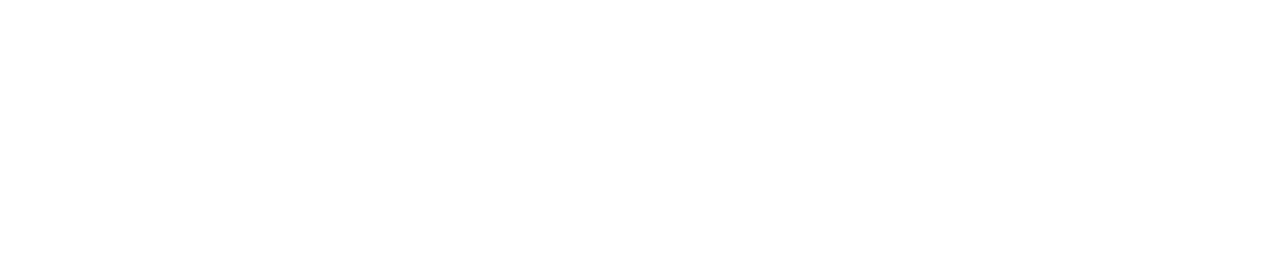
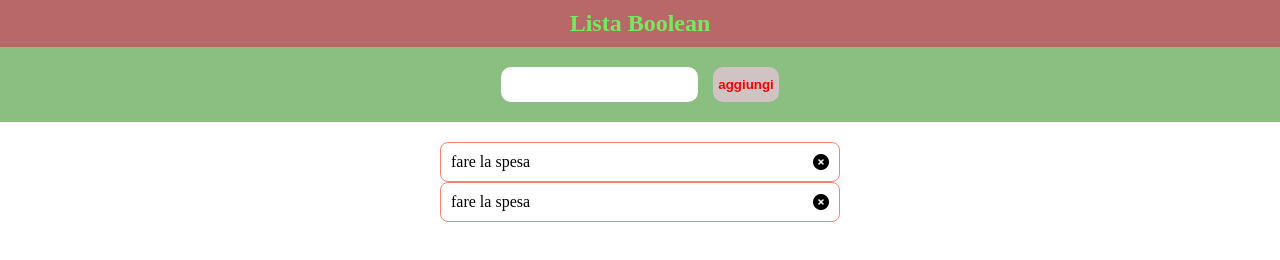
Before and after one commit to stefanom13/vue-todolist, a plain HTML site: page index.html in a window 1280 px wide. Drawn offline with nearby package versions, Linux system fonts and the light colour scheme.

Commit message:
creazione base html css

```diff
--- a/index.html
+++ b/index.html
@@ -5,11 +5,39 @@
     <meta http-equiv="X-UA-Compatible" content="IE=edge">
     <meta name="viewport" content="width=device-width, initial-scale=1.0">
     <title>Todolist</title>
+    <script src="https://cdn.jsdelivr.net/npm/vue@2.6.14/dist/vue.js"></script>
+    <link rel="stylesheet" href="https://cdnjs.cloudflare.com/ajax/libs/font-awesome/6.0.0/css/all.min.css" integrity="sha512-9usAa10IRO0HhonpyAIVpjrylPvoDwiPUiKdWk5t3PyolY1cOd4DSE0Ga+ri4AuTroPR5aQvXU9xC6qOPnzFeg==" crossorigin="anonymous" referrerpolicy="no-referrer" />
     <link rel="stylesheet" href="style.css">
 </head>
 <body>
 
+    <section id="app">
+        <div class="contTitle">
+            <h1>Lista Boolean</h1>
+        </div>
+        <header class="inputList">
+            <input type="text" name="" id="">
+            <input type="button" value="aggiungi">
+        </header>
 
+        <main class="listWrapper">
+            <ul class="todoList">
+                <li class="todo">
+                    fare la spesa
+                    <!-- <i class="fa-solid fa-circle-check"></i> -->
+                    <i class="fa-solid fa-circle-xmark"></i>
+                </li>
+                <li class="todo">
+                    fare la spesa
+                    <!-- <i class="fa-solid fa-circle-check"></i> -->
+                    <i class="fa-solid fa-circle-xmark"></i>
+                </li>
+            </ul>
+        </main>
+
+
+
+    </section>
 
 
     <script src="js/app.js"></script>
--- a/style.css
+++ b/style.css
@@ -0,0 +1,75 @@
+*{
+    box-sizing: border-box;
+    margin: 0;
+    padding: 0;
+}
+
+ul,ol{
+    list-style: none;
+}
+
+/* title  */
+
+.contTitle{
+    display:flex;
+    justify-content: center;
+    background-color:rgb(184, 104, 104);
+    padding:10px 0px;
+}
+.contTitle h1 {
+    color:rgb(118, 233, 92);
+}
+
+.contTitle h1:hover{
+    color:black;
+}
+/* header   */
+
+input {
+    border: none;
+    border-radius: 10px;
+    line-height:25px;
+    padding: 0px 10px;
+}
+.inputList{
+    display:flex;
+    justify-content: center;
+    padding:20px;
+    background-color:rgb(139, 190, 129);
+    gap:15px;
+}
+.inputList:hover{
+    background-color:rgb(118, 233, 92);
+}
+
+input[type="button"] {
+    background-color:rgb(209, 195, 195);
+    color:red;
+    font-weight: 700;
+    padding:5px 5px;
+}
+
+
+
+
+/* main   */
+
+.listWrapper{
+
+    padding: 20px;
+}
+
+.todoList{
+    max-width: 400px;
+    margin: 0 auto;
+}
+
+.todo {
+    display:flex;
+    justify-content:space-between;
+    align-items: center;
+    gap: 15px;
+    border-radius: 8px;
+    padding:10px;
+    border: 1px solid salmon;
+}
```
